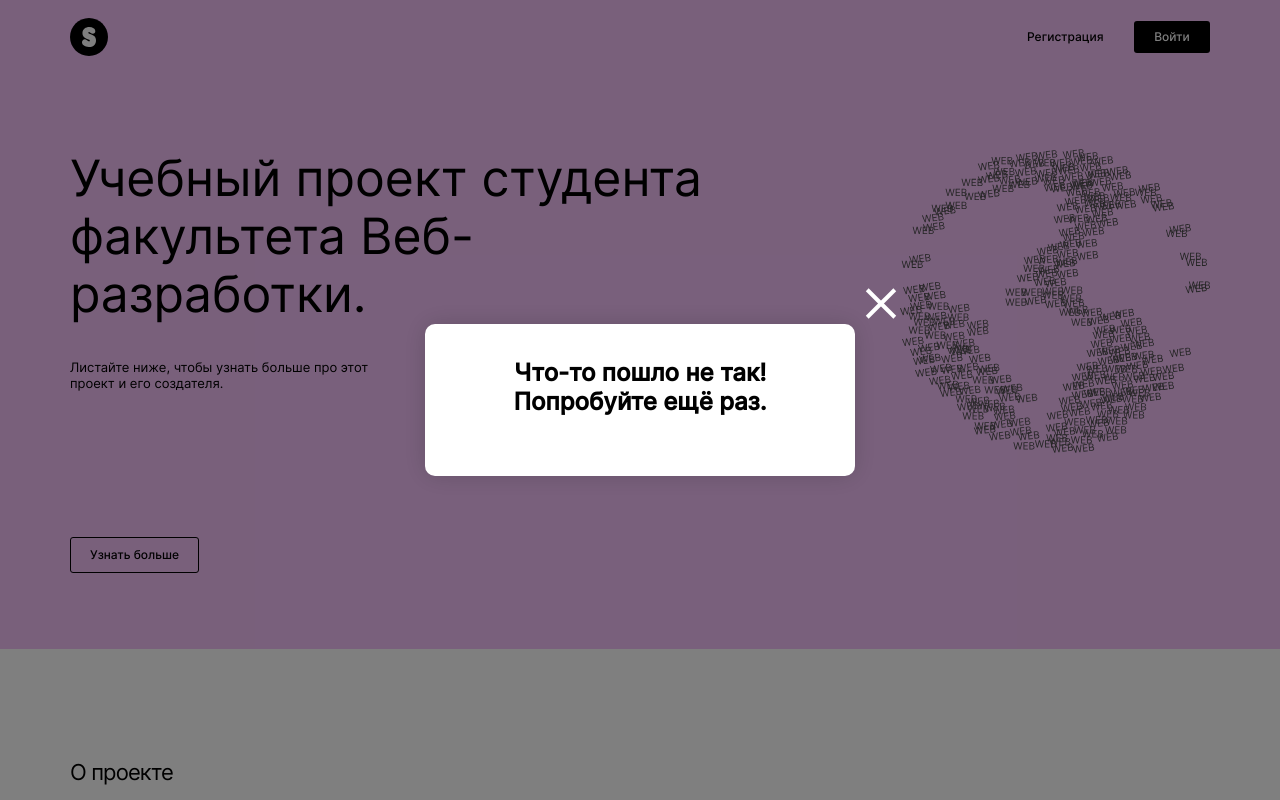
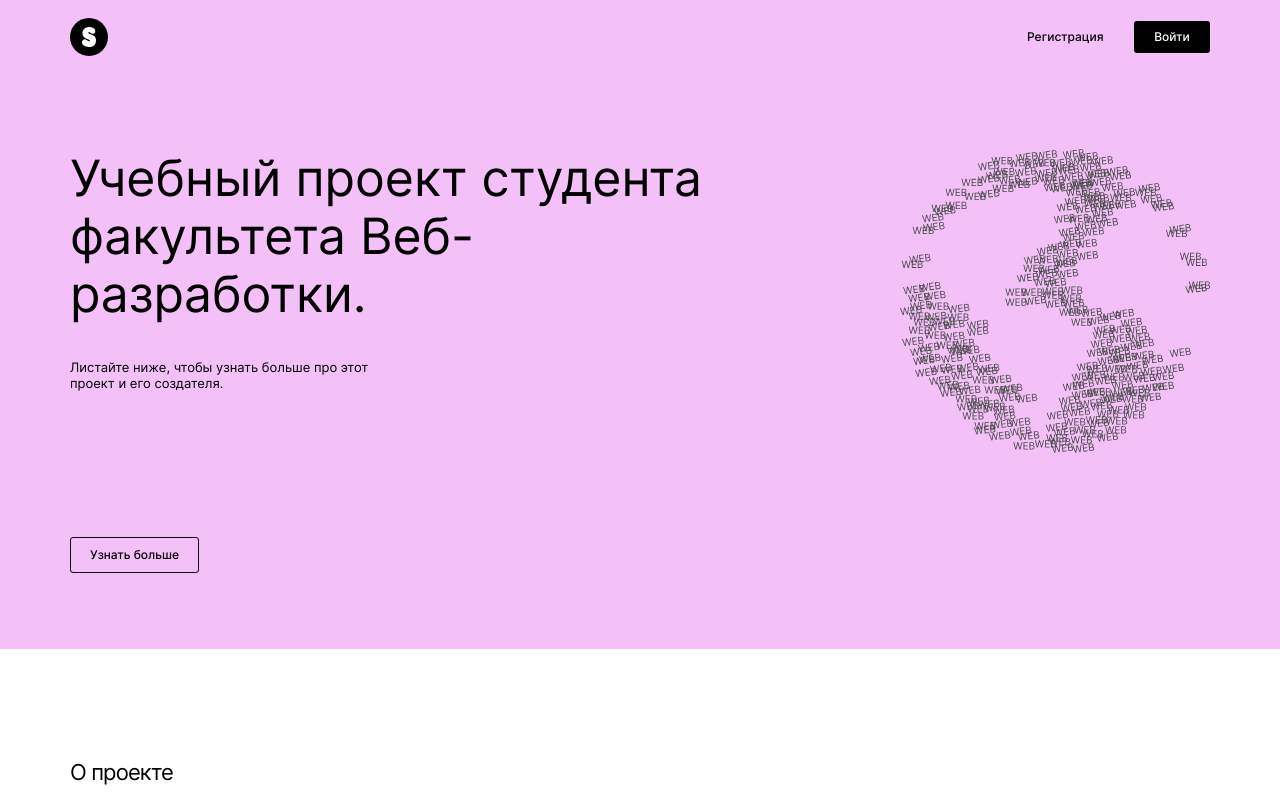
Before and after one commit to InnaRomanova/movies-explorer-frontend, a React (Create React App) app: page / in a window 1280 px wide. Shown: the top 800 px of the page. Built offline with nearby package versions, Linux system fonts and the light colour scheme.

Commit message:
delete infotooltip is app.js

```diff
--- a/src/components/App/App.jsx
+++ b/src/components/App/App.jsx
@@ -205,7 +205,7 @@ function App() {
                             <NotFound />} >
                         </Route>
                     </Routes>
-                    <InfoTooltip isSuccess={isSuccess} onClose={closeUnsuccessPopup} />
+                    {/*<InfoTooltip isSuccess={isSuccess} onClose={closeUnsuccessPopup} />*/}
                     <InfoTooltip isSuccess={!isUpdate} isUpdate={isUpdate} onClose={closeUnsuccessPopup} />
                 </div>
             </CurrentUserContext.Provider>
--- a/src/components/InfoTooltip/InfoTooltip.css
+++ b/src/components/InfoTooltip/InfoTooltip.css
@@ -1,7 +1,6 @@
 .popup {
   visibility: hidden;
   opacity: 0;
-  /* transition: visibility 0.2s, opacity 0.2s linear; */
   display: flex;
   position: fixed;
   z-index: 10;
@@ -17,7 +16,6 @@
 .popup_opened {
   visibility: visible;
   opacity: 1;
-  /* transition: opacity 0.2s linear; */
 }
 
 .popup__container {
```
